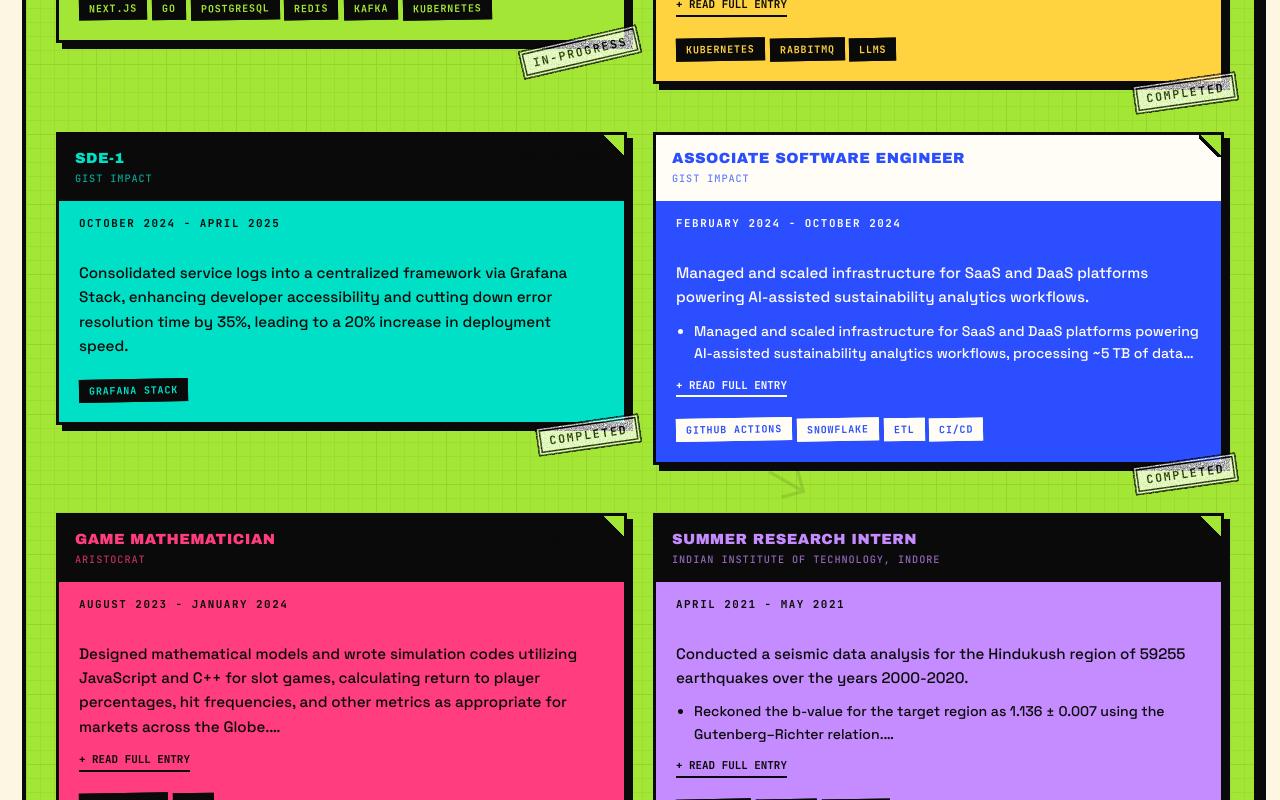
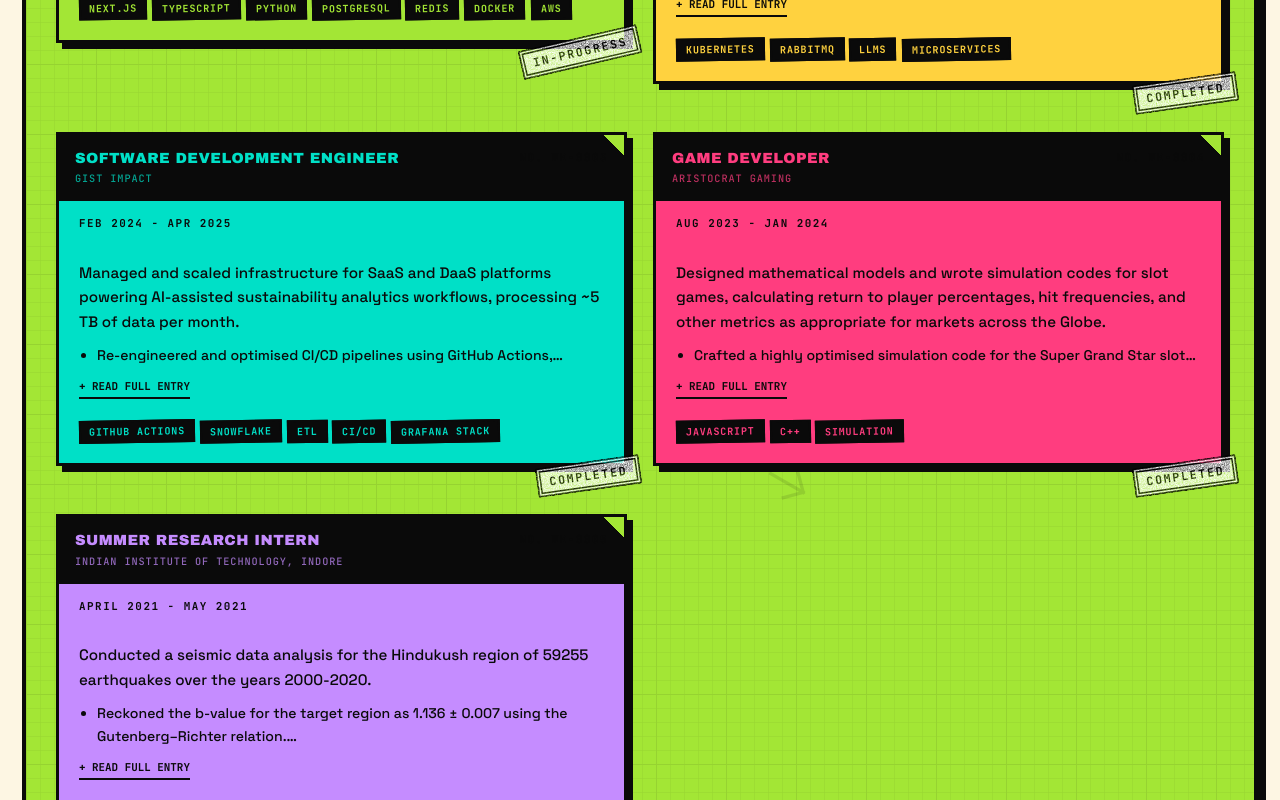
Before and after one commit to achhayapathak/portfolio, a Next.js app: page /work in a window 1280 px wide. Shown: the part 780-1580 px from the top of the page. Built offline with nearby package versions, Linux system fonts and the light colour scheme.

Commit message:
refactor: update personal description and consolidate professional experience entries in content config

```diff
--- a/src/data/content.config.ts
+++ b/src/data/content.config.ts
@@ -107,7 +107,7 @@
   location: "Delhi, India",
   email: "achhaya.pathak.dev@gmail.com",
   description:
-    "Backend & Distributed Systems Engineer specialising in fault-tolerant infrastructure, DevOps, and AI-driven applications.",
+    "IIT Guwahati MS alum & Backend Engineer with 3 years of building systems that actually scale. I shipped a 0→1 marketplace serving 100K+ monthly requests at 99.99% uptime. Big fan of distributed systems, cloud infra, and writing blazingly fast code 🚀",
   siteUrl: "https://achhaya.com",
   social: [
     {
@@ -155,18 +155,18 @@
     dateRange: ["2025-03", null],
     status: "In-Progress",
     stock: "lime",
-    tags: ["Next.js", "Go", "PostgreSQL", "Redis", "Kafka", "Kubernetes"],
+    tags: ["Next.js", "TypeScript", "Python", "PostgreSQL", "Redis", "Docker", "AWS"],
     summary:
-      "JoinUp is on a mission to make professional events more discoverable and accessible. By connecting attendees with relevant conferences, meetups, workshops, and networking opportunities, JoinUp helps people learn, connect, and grow their careers.",
+      "JoinUp is on a mission to make professional events more discoverable and accessible. By connecting attendees with relevant conferences, meetups, workshops, and networking opportunities, JoinUp helps people learn, connect, and grow their careers."
   },
   {
     company: "Marlin",
     role: "Software Engineer",
-    period: "April 2025 - May 2026",
+    period: "Apr 2025 - May 2026",
     dateRange: ["2025-04", "2026-05"],
     status: "Completed",
     stock: "yellow",
-    tags: ["Kubernetes", "RabbitMQ", "LLMs"],
+    tags: ["Kubernetes", "RabbitMQ", "LLMs", "Microservices"],
     summary:
       "Built an autonomous LLM-driven trading AI agent that executes fully automated token trades on Hyperliquid, processing real-time market data with sub-2000ms decision latency(p95).",
     bullets: [
@@ -176,44 +176,33 @@
     ],
   },
   {
-    company: "GIST Impact",
-    role: "SDE-1",
-    period: "October 2024 - April 2025",
-    dateRange: ["2024-10", "2025-04"],
+    company: "Gist Impact",
+    role: "Software Development Engineer",
+    period: "Feb 2024 - Apr 2025",
+    dateRange: ["2024-02", "2025-04"],
     status: "Completed",
     stock: "teal",
-    tags: ["Grafana Stack"],
+    tags: ["GitHub Actions", "Snowflake", "ETL", "CI/CD", "Grafana Stack"],
     summary:
-      "Consolidated service logs into a centralized framework via Grafana Stack, enhancing developer accessibility and cutting down error resolution time by 35%, leading to a 20% increase in deployment speed.",
-  },
-  {
-    company: "GIST Impact",
-    role: "Associate Software Engineer",
-    period: "February 2024 - October 2024",
-    dateRange: ["2024-02", "2024-10"],
-    status: "Completed",
-    stock: "cobalt",
-    tags: ["GitHub Actions", "Snowflake", "ETL", "CI/CD"],
-    summary:
-      "Managed and scaled infrastructure for SaaS and DaaS platforms powering AI-assisted sustainability analytics workflows.",
+      "Managed and scaled infrastructure for SaaS and DaaS platforms powering AI-assisted sustainability analytics workflows, processing ~5 TB of data per month.",
     bullets: [
-      "Managed and scaled infrastructure for SaaS and DaaS platforms powering AI-assisted sustainability analytics workflows, processing ~5 TB of data per month.",
       "Re-engineered and optimised CI/CD pipelines using GitHub Actions, parallelising build stages, caching dependencies, and eliminating redundant test runs, cutting deployment time from 30 minutes to 5 minutes (6x improvement).",
       "Automated ETL pipelines in Snowflake, reducing data processing time by 80% and significantly improving the reliability and consistency of production data flows.",
+      "Consolidated service logs into a centralised Grafana Stack observability framework, reducing error resolution time by 35% and increasing deployment velocity by 20%.",
     ],
   },
   {
-    company: "Aristocrat",
-    role: "Game Mathematician",
-    period: "August 2023 - January 2024",
+    company: "Aristocrat Gaming",
+    role: "Game Developer",
+    period: "Aug 2023 - Jan 2024",
     dateRange: ["2023-08", "2024-01"],
     status: "Completed",
     stock: "magenta",
-    tags: ["JavaScript", "C++"],
+    tags: ["JavaScript", "C++", "Simulation"],
     summary:
-      "Designed mathematical models and wrote simulation codes utilizing JavaScript and C++ for slot games, calculating return to player percentages, hit frequencies, and other metrics as appropriate for markets across the Globe.",
+      "Designed mathematical models and wrote simulation codes for slot games, calculating return to player percentages, hit frequencies, and other metrics as appropriate for markets across the Globe.",
     bullets: [
-      "Crafted a highly optimized simulation code for the Super Grand Star slot game, establishing a benchmark of excellence within the organization. This optimized code reduced simulation runtime by an impressive 78%.",
+      "Crafted a highly optimised simulation code for the Super Grand Star slot game, establishing a benchmark of excellence within the organisation. The optimised code significantly reduced simulation runtime from 10 hours to 2.5 hours.",
     ],
   },
   {
@@ -242,7 +231,7 @@
     period: "2024 - Present",
     status: "In-Progress",
     stock: "cobalt",
-    tags: ["Next.js", "Go", "PostgreSQL", "Redis", "Kafka", "Kubernetes"],
+    tags: ["Next.js", "TypeScript", "Python", "PostgreSQL", "Redis", "Docker", "AWS"],
     summary:
       "A full-stack event platform for discovering, creating, and joining local events. Built with a microservices backend in Go and a Next.js frontend. Features real-time updates via WebSockets and an event recommendation engine.",
     link: "https://github.com/achhayapathak/joinup",
```
